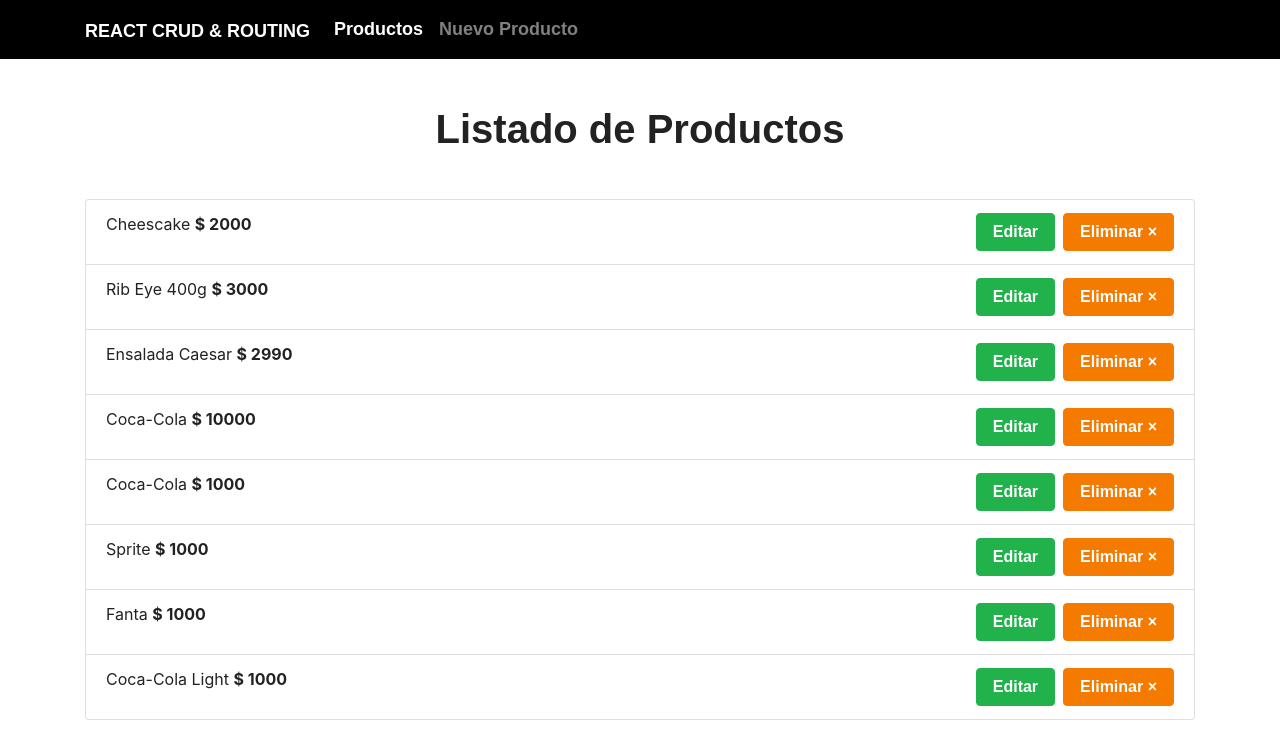
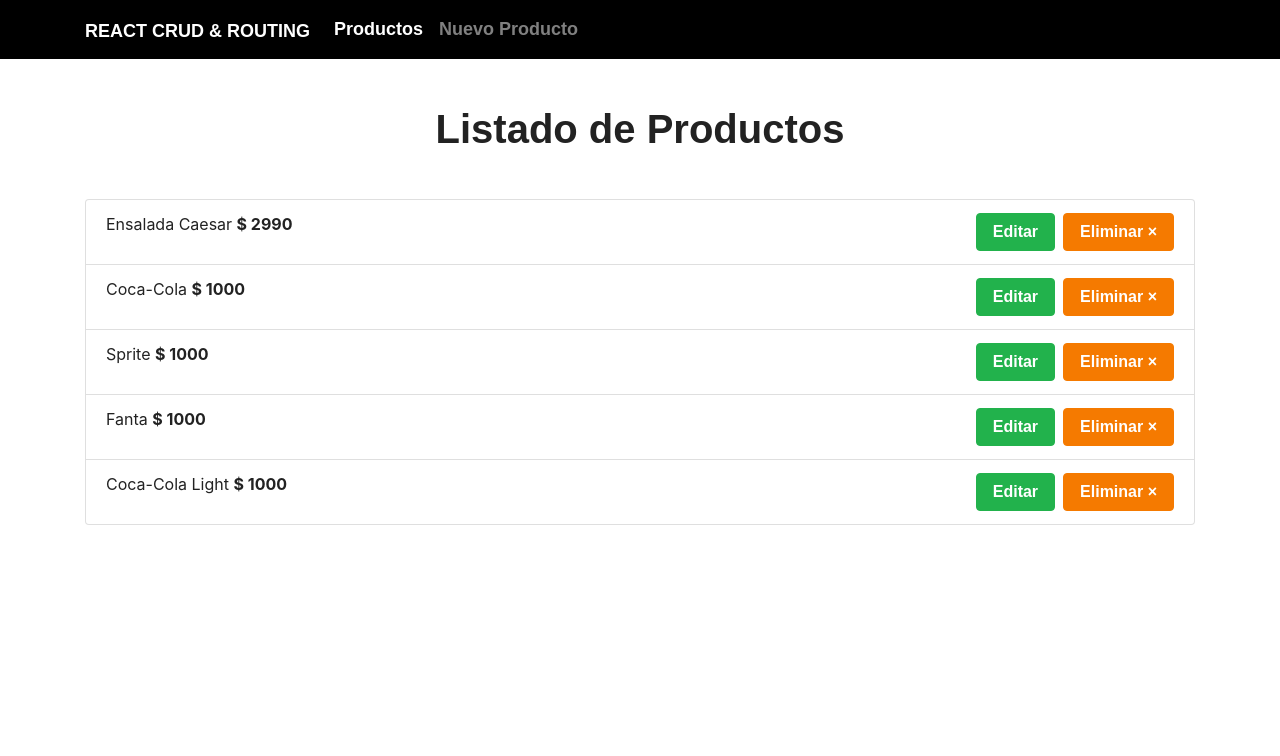
Before and after one commit to crisroddev/react-hooks-redux, a React (Create React App) app in the folder crud-react/: page /productos in a window 1280 px wide. Shown: the top 756 px of the page. Built offline with nearby package versions, Linux system fonts and the light colour scheme; data requests are answered from the project's data file; a web font is replaced by a local one.

Commit message:
recargando comp

```diff
--- a/crud-react/db.json
+++ b/crud-react/db.json
@@ -1,28 +1,10 @@
 {
   "restaurant": [
-    {
-      "nombre": "Cheescake",
-      "precio": "2000",
-      "categoria": "postre",
-      "id": 1
-    },
-    {
-      "nombre": "Rib Eye 400g",
-      "precio": "3000",
-      "categoria": "cortes",
-      "id": 2
-    },
     {
       "nombre": "Ensalada Caesar",
       "precio": "2990",
       "categoria": "ensalada",
       "id": 3
-    },
-    {
-      "nombre": "Coca-Cola",
-      "precio": "10000",
-      "categoria": "bebida",
-      "id": 4
     },
     {
       "nombre": "Coca-Cola",
--- a/crud-react/src/App.js
+++ b/crud-react/src/App.js
@@ -40,6 +40,7 @@ function App() {
           <Route exact path="/productos" render={() => (
             <Productos
               productos={productos}
+              setRecargarProductos={setRecargarProductos}
             />
           )}/>
           <Route exact path="/nuevo-producto" render={() => (
--- a/crud-react/src/components/ProductoLista.js
+++ b/crud-react/src/components/ProductoLista.js
@@ -3,7 +3,7 @@ import { Link } from 'react-router-dom';
 import axios from 'axios';
 import Swal from 'sweetalert2';
 
-const ProductoLista = ({producto}) => {
+const ProductoLista = ({producto, setRecargarProductos}) => {
 
     const handleClick = id => {
         Swal.fire({
@@ -15,11 +15,9 @@ const ProductoLista = ({producto}) => {
             cancelButtonColor: '#d33',
             confirmButtonText: 'Si, Eliminar!',
             cancelButtonText: 'Cancelar'
-          }).then((result) => {
+          }).then(async (result) => {
             const url = ` http://localhost:4000/restaurant/${id}`;
-            console.log(url)
-
-
+            const resultado = await axios.delete(url)
 
             if (result.value) {
               Swal.fire(
@@ -28,7 +26,10 @@ const ProductoLista = ({producto}) => {
                 'success'
               )
             }
+
+            setRecargarProductos(true)
           })
+
     }
 
     return (
--- a/crud-react/src/components/Productos.js
+++ b/crud-react/src/components/Productos.js
@@ -1,7 +1,7 @@
 import React, { Fragment } from 'react'
 import ProductoLista from './ProductoLista';
 
-const Productos = ({productos}) => {
+const Productos = ({productos, setRecargarProductos}) => {
     return (
         <Fragment>
             <h1 className="text-center">
@@ -10,6 +10,7 @@ const Productos = ({productos}) => {
             <ul className="list-group mt-5">
                 {productos.map(producto => (
                     <ProductoLista
+                        setRecargarProductos={setRecargarProductos}
                         producto={producto}
                         key={producto.id}
                     />
```
